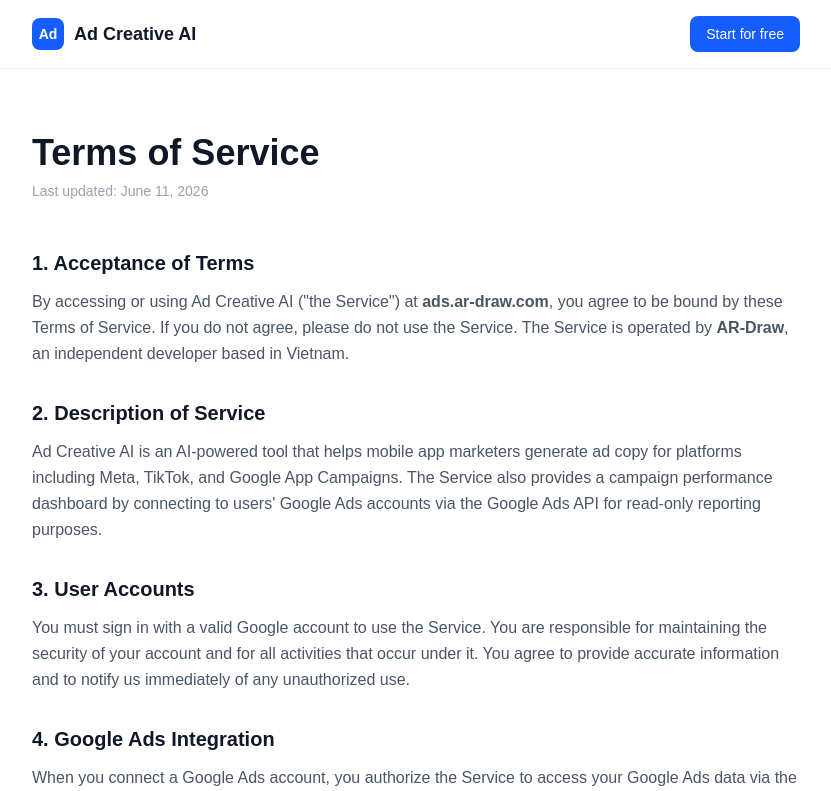
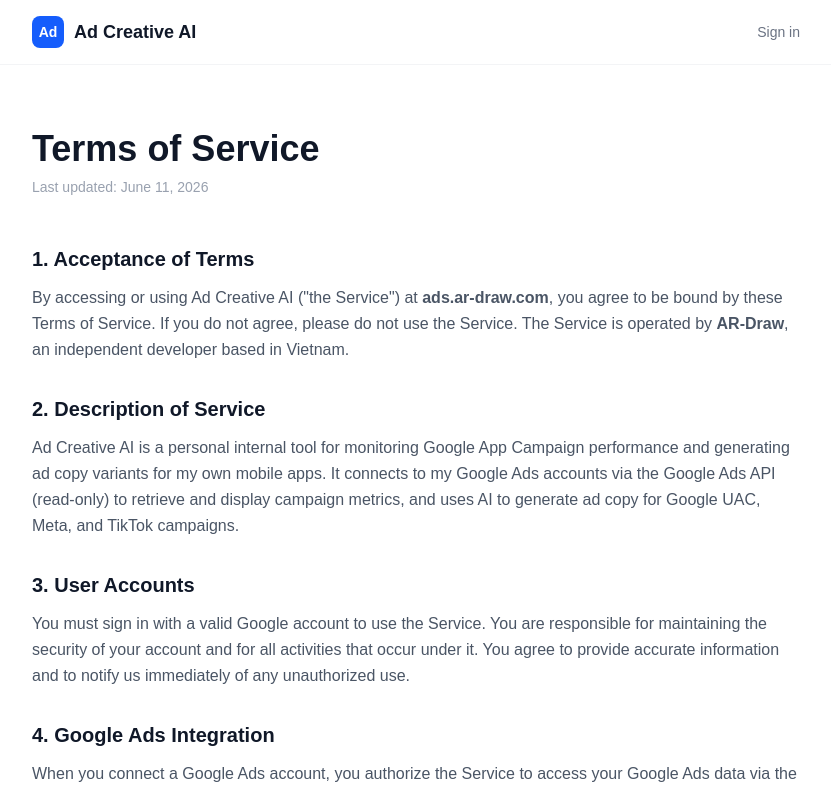
Before and after one commit to bcg-group/ad-creative-ai, a Next.js app: page /terms in a window 1280 px wide. Shown: the top 791 px of the page, without its empty margins (224-1055 px from the left). Built offline with nearby package versions, Linux system fonts and the light colour scheme.

Commit message:
update text

```diff
--- a/app/privacy/page.tsx
+++ b/app/privacy/page.tsx
@@ -16,8 +16,8 @@
             </div>
             <span className="text-lg font-semibold text-gray-900">Ad Creative AI</span>
           </Link>
-          <Link href="/generate" className="text-sm font-medium bg-blue-600 hover:bg-blue-700 text-white px-4 py-2 rounded-lg transition-colors">
-            Start for free
+          <Link href="/login" className="text-sm text-gray-500 hover:text-gray-700 transition-colors">
+            Sign in
           </Link>
         </div>
       </nav>
--- a/app/terms/page.tsx
+++ b/app/terms/page.tsx
@@ -16,8 +16,8 @@
             </div>
             <span className="text-lg font-semibold text-gray-900">Ad Creative AI</span>
           </Link>
-          <Link href="/generate" className="text-sm font-medium bg-blue-600 hover:bg-blue-700 text-white px-4 py-2 rounded-lg transition-colors">
-            Start for free
+          <Link href="/login" className="text-sm text-gray-500 hover:text-gray-700 transition-colors">
+            Sign in
           </Link>
         </div>
       </nav>
@@ -37,7 +37,7 @@
           <section className="mb-8">
             <h2 className="text-xl font-semibold text-gray-900 mb-3">2. Description of Service</h2>
             <p className="text-gray-600 leading-relaxed">
-              Ad Creative AI is an AI-powered tool that helps mobile app marketers generate ad copy for platforms including Meta, TikTok, and Google App Campaigns. The Service also provides a campaign performance dashboard by connecting to users&apos; Google Ads accounts via the Google Ads API for read-only reporting purposes.
+              Ad Creative AI is a personal internal tool for monitoring Google App Campaign performance and generating ad copy variants for my own mobile apps. It connects to my Google Ads accounts via the Google Ads API (read-only) to retrieve and display campaign metrics, and uses AI to generate ad copy for Google UAC, Meta, and TikTok campaigns.
             </p>
           </section>
 
```
